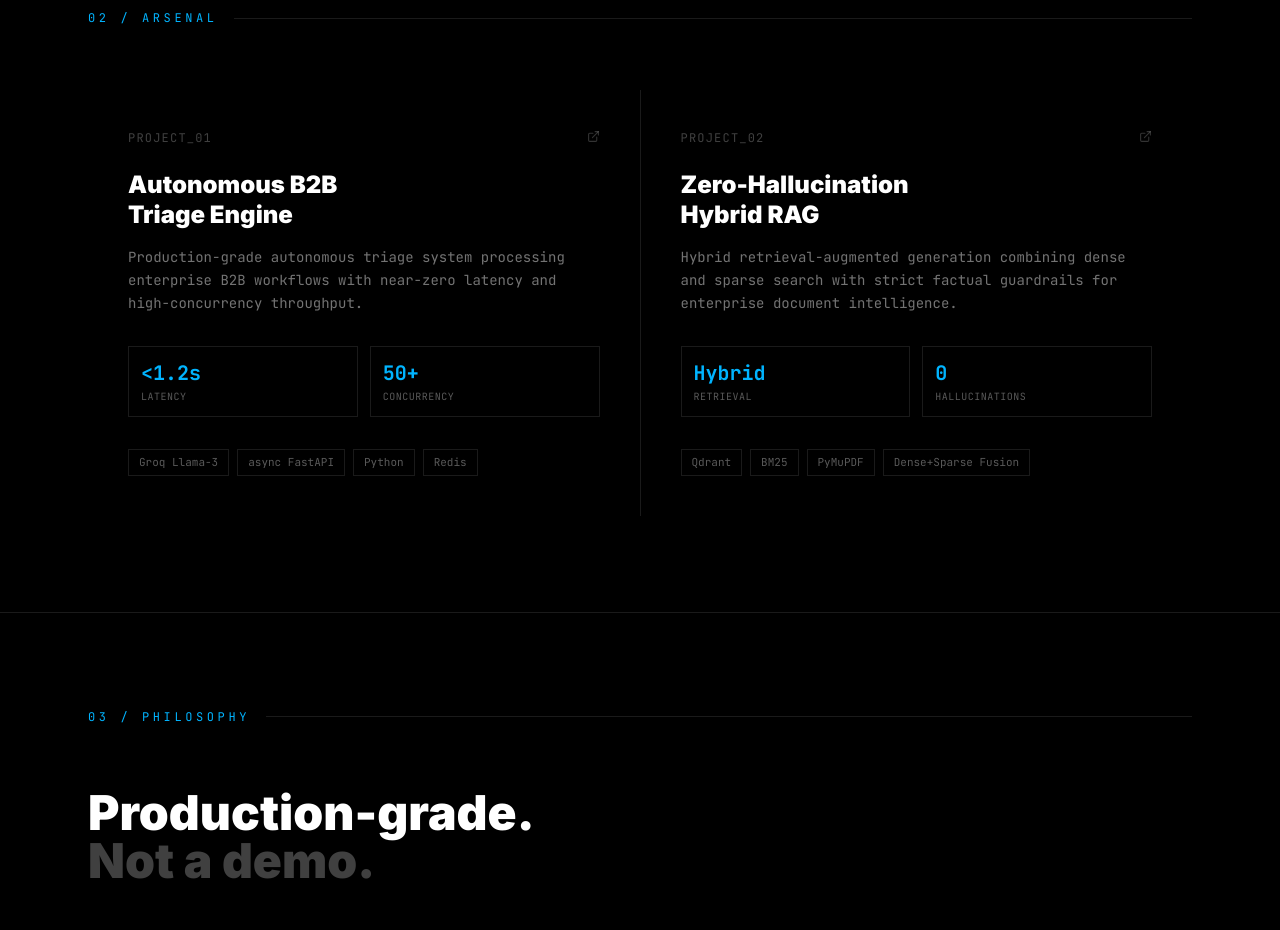
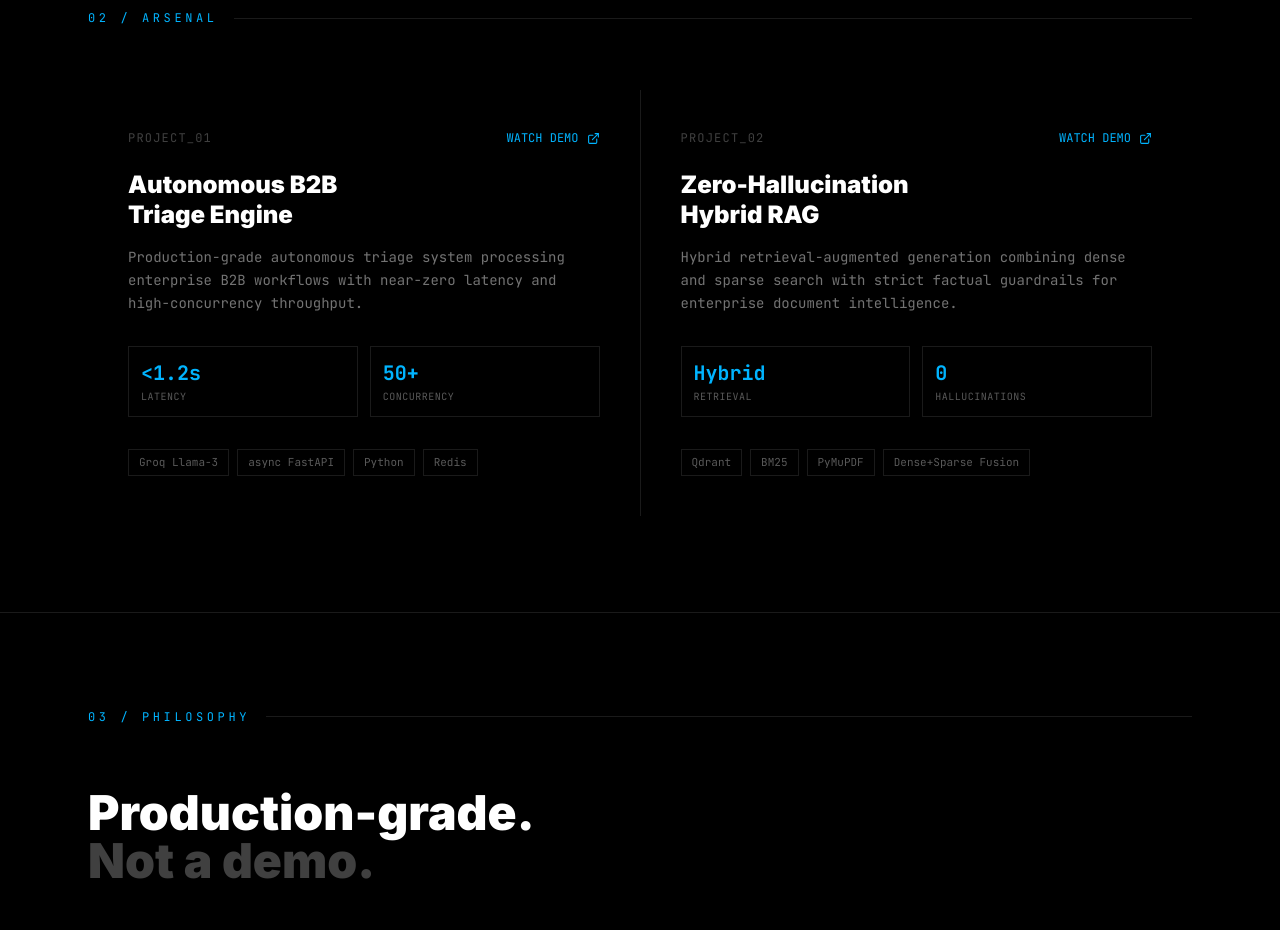
Before and after one commit to VINIT1TANDEL/ai-architect-portfolio, a plain HTML site: page index.html in a window 1280 px wide. Shown: the part 1040-1970 px from the top of the page. Drawn offline with nearby package versions, Linux system fonts and the light colour scheme.

Commit message:
Added Watch Demo buttons

```diff
--- a/index.html
+++ b/index.html
@@ -121,7 +121,10 @@
         <div class="bg-black p-8 md:p-10 hover:bg-white/[.02] transition-colors duration-200 group">
           <div class="flex items-start justify-between mb-6">
             <span class="font-mono text-xs text-white/25 tracking-widest">PROJECT_01</span>
-            <svg class="text-white/20 group-hover:text-[#00b4ff] transition-colors duration-150" width="13" height="13" viewBox="0 0 24 24" fill="none" stroke="currentColor" stroke-width="2" stroke-linecap="round" stroke-linejoin="round"><path d="M18 13v6a2 2 0 0 1-2 2H5a2 2 0 0 1-2-2V8a2 2 0 0 1 2-2h6"/><polyline points="15 3 21 3 21 9"/><line x1="10" y1="14" x2="21" y2="3"/></svg>
+            <a href="YOUTUBE_LINK_YAHAN_AAYEGA" target="_blank" class="flex items-center gap-2 font-mono text-xs text-[#00b4ff] hover:text-white transition-colors duration-150 z-10 relative">
+  WATCH DEMO
+  <svg width="13" height="13" viewBox="0 0 24 24" fill="none" stroke="currentColor" stroke-width="2" stroke-linecap="round" stroke-linejoin="round"><path d="M18 13v6a2 2 0 0 1-2 2H5a2 2 0 0 1-2-2V8a2 2 0 0 1 2-2h6"/><polyline points="15 3 21 3 21 9"/><line x1="10" y1="14" x2="21" y2="3"/></svg>
+</a>
           </div>
           <h3 class="text-2xl font-black leading-tight mb-4">Autonomous B2B<br/>Triage Engine</h3>
           <p class="font-mono text-sm text-white/45 mb-8 leading-relaxed">
@@ -149,7 +152,10 @@
         <div class="bg-black p-8 md:p-10 hover:bg-white/[.02] transition-colors duration-200 group">
           <div class="flex items-start justify-between mb-6">
             <span class="font-mono text-xs text-white/25 tracking-widest">PROJECT_02</span>
-            <svg class="text-white/20 group-hover:text-[#00b4ff] transition-colors duration-150" width="13" height="13" viewBox="0 0 24 24" fill="none" stroke="currentColor" stroke-width="2" stroke-linecap="round" stroke-linejoin="round"><path d="M18 13v6a2 2 0 0 1-2 2H5a2 2 0 0 1-2-2V8a2 2 0 0 1 2-2h6"/><polyline points="15 3 21 3 21 9"/><line x1="10" y1="14" x2="21" y2="3"/></svg>
+            <a href="YOUTUBE_LINK_YAHAN_AAYEGA" target="_blank" class="flex items-center gap-2 font-mono text-xs text-[#00b4ff] hover:text-white transition-colors duration-150 z-10 relative">
+  WATCH DEMO
+  <svg width="13" height="13" viewBox="0 0 24 24" fill="none" stroke="currentColor" stroke-width="2" stroke-linecap="round" stroke-linejoin="round"><path d="M18 13v6a2 2 0 0 1-2 2H5a2 2 0 0 1-2-2V8a2 2 0 0 1 2-2h6"/><polyline points="15 3 21 3 21 9"/><line x1="10" y1="14" x2="21" y2="3"/></svg>
+</a>
           </div>
           <h3 class="text-2xl font-black leading-tight mb-4">Zero-Hallucination<br/>Hybrid RAG</h3>
           <p class="font-mono text-sm text-white/45 mb-8 leading-relaxed">
```
